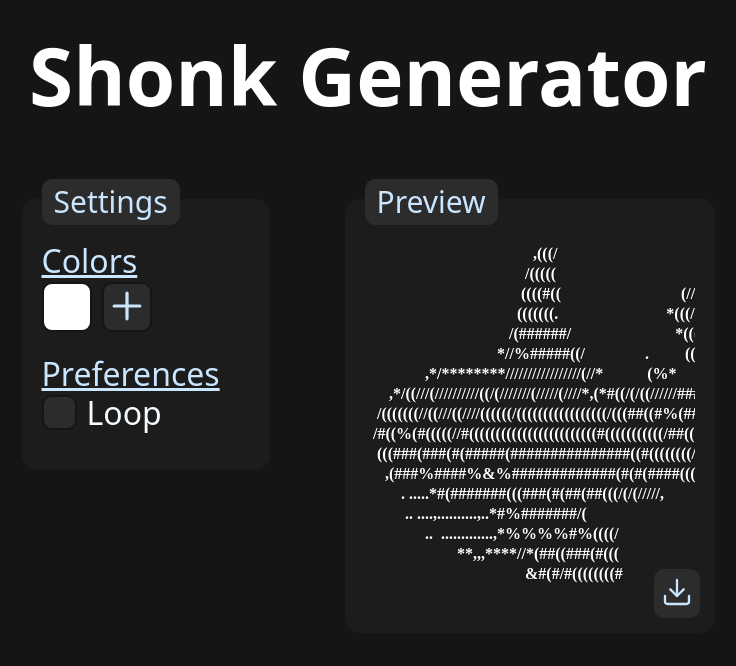
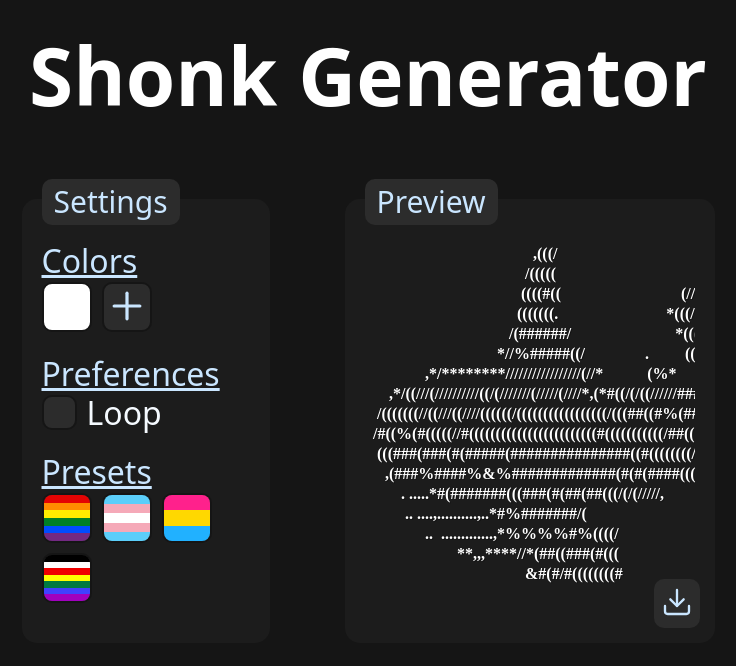
Before and after one commit to Kolpixx/shonk-generator, a React (Vite) app: page / in a window 1280 px wide. Shown: the top 666 px of the page, without its empty margins (272-1008 px from the left). Built offline with nearby package versions, Linux system fonts and the light colour scheme; a web font is replaced by a local one.

Commit message:
add presets

```diff
--- a/src/components/ColorSelector/ColorSelector.jsx
+++ b/src/components/ColorSelector/ColorSelector.jsx
@@ -49,9 +49,9 @@ export default function ColorSelector({color, index, colors, setColors, updateSh
         updateShonk();
     }, [color]);
 
-    useEffect(() => {
-        selectColor();
-    }, []);
+    // useEffect(() => {
+    //     selectColor();
+    // }, []);
 
     return (
         <div
--- a/src/components/Customization/Customization.css
+++ b/src/components/Customization/Customization.css
@@ -41,6 +41,12 @@
     flex-wrap: wrap;
 }
 
+#preset-combinations {
+  display: flex;
+  flex-wrap: wrap;
+  gap: 10px;
+}
+
 /* To get rid of the weird border around the color in color input */
 #customization input[type="color"]::-moz-color-swatch {
   border: none;
--- a/src/components/Customization/Customization.jsx
+++ b/src/components/Customization/Customization.jsx
@@ -1,12 +1,19 @@
 import './Customization.css'
 import { Plus } from 'lucide-react'
-import { accentColor } from '../../consts'
+import { accentColor, presetColors } from '../../consts'
 import ColorSelector from '../ColorSelector/ColorSelector'
 import Checkbox from '../Checkbox/Checkbox'
+import PresetColors from './PresetColors/PresetColors'
 
 export default function Customization({ colors, setColors }) {
     function updateShonk() {
         setColors([...colors]);
+    }
+
+    const presetColorCombinations = [];
+
+    for (const colorCombination in presetColors) {
+        presetColorCombinations.push(<PresetColors setColors={setColors} label={colorCombination} colors={presetColors[colorCombination]} key={`combination-${presetColorCombinations.length}`} />)
     }
 
     return (
@@ -45,6 +52,12 @@ export default function Customization({ colors, setColors }) {
                     </div>
                 </div>
             </div>
+            <div id="presets">
+                <h2>Presets</h2>
+                <div id="preset-combinations">
+                    {presetColorCombinations}
+                </div>
+            </div>
         </section>
     )
 }
--- /dev/null
+++ b/src/components/Customization/PresetColors/PresetColors.css
@@ -0,0 +1,13 @@
+.preset-color-combination {
+    width: 50px;
+    height: 50px;
+    border: 2px solid var(--background);
+    background: var(--background-2);
+    display: flex;
+    flex-direction: column;
+    border-radius: 10px;
+    overflow: hidden;
+    & > div {
+        height: 100%;
+    }
+}
--- /dev/null
+++ b/src/components/Customization/PresetColors/PresetColors.jsx
@@ -0,0 +1,9 @@
+import './PresetColors.css'
+
+export default function PresetColors({ setColors, label, colors }) {
+    return (
+        <div title={label} className="preset-color-combination pointer" onClick={() => setColors(colors)}>
+            {colors.map(color => <div style={{backgroundColor: color}}></div> )}
+        </div>
+    )
+}
--- a/src/consts.js
+++ b/src/consts.js
@@ -1,2 +1,10 @@
 // This seems like horrible practice 😭😭
 export const accentColor = "#CAE6FF";
+
+// Preset colors
+export const presetColors = {
+    "Pride": ["#E40303", "#FF8C00", "#FFED00", "#008026", "#004CFF", "#732982"],
+    "Transgender": ["#5BCEFA", "#F5A9B8", "#FFFFFF", "#F5A9B8", "#5BCEFA"],
+    "Pansexual": ["#FF218C", "#FFD800", "#21B1FF"],
+    "Ally": ["#000000", "#FFFFFF", "#F00000", "#FFFF00", "#007A41", "#4041FE", "#A001BE"]
+}
```
